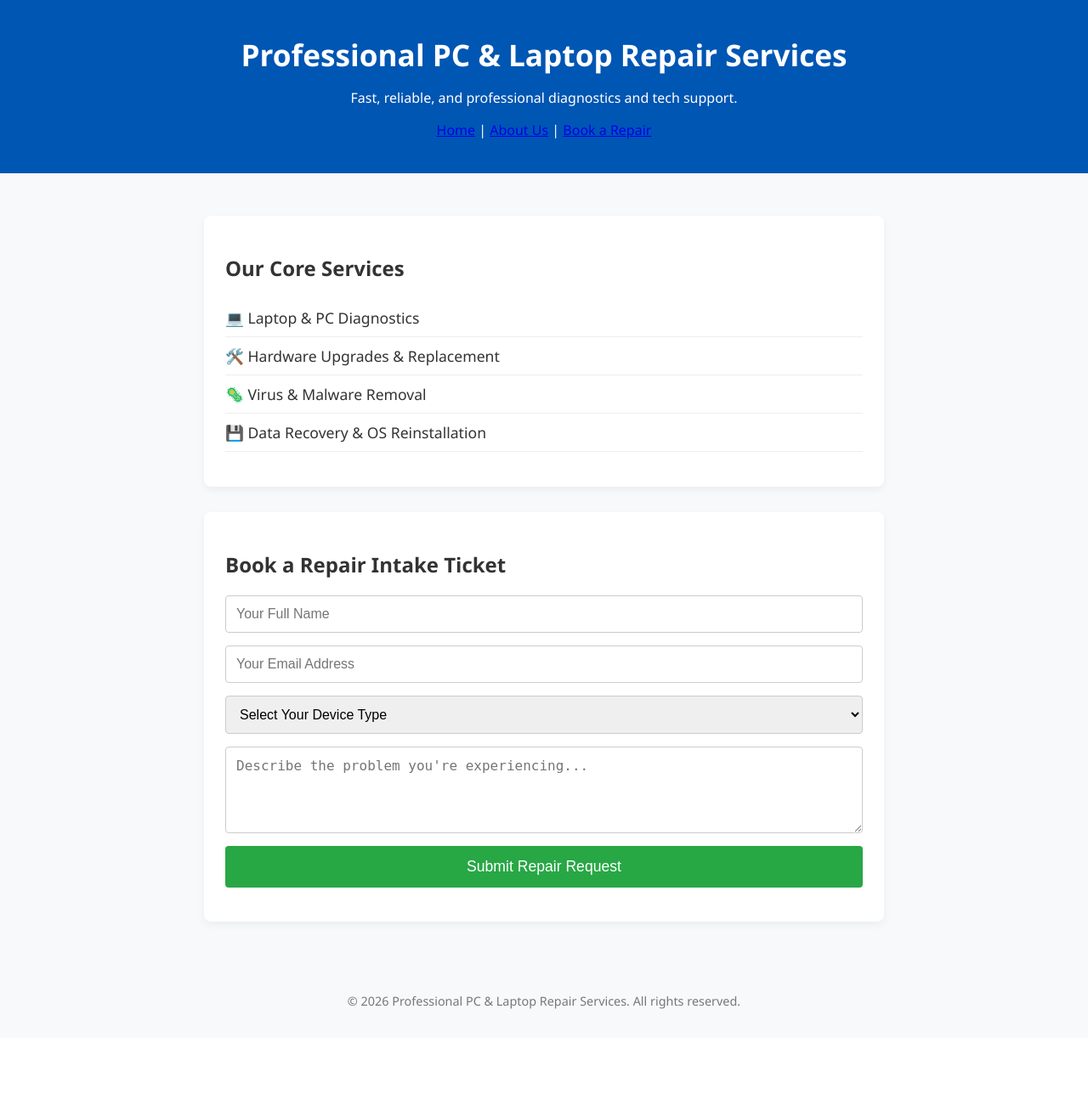
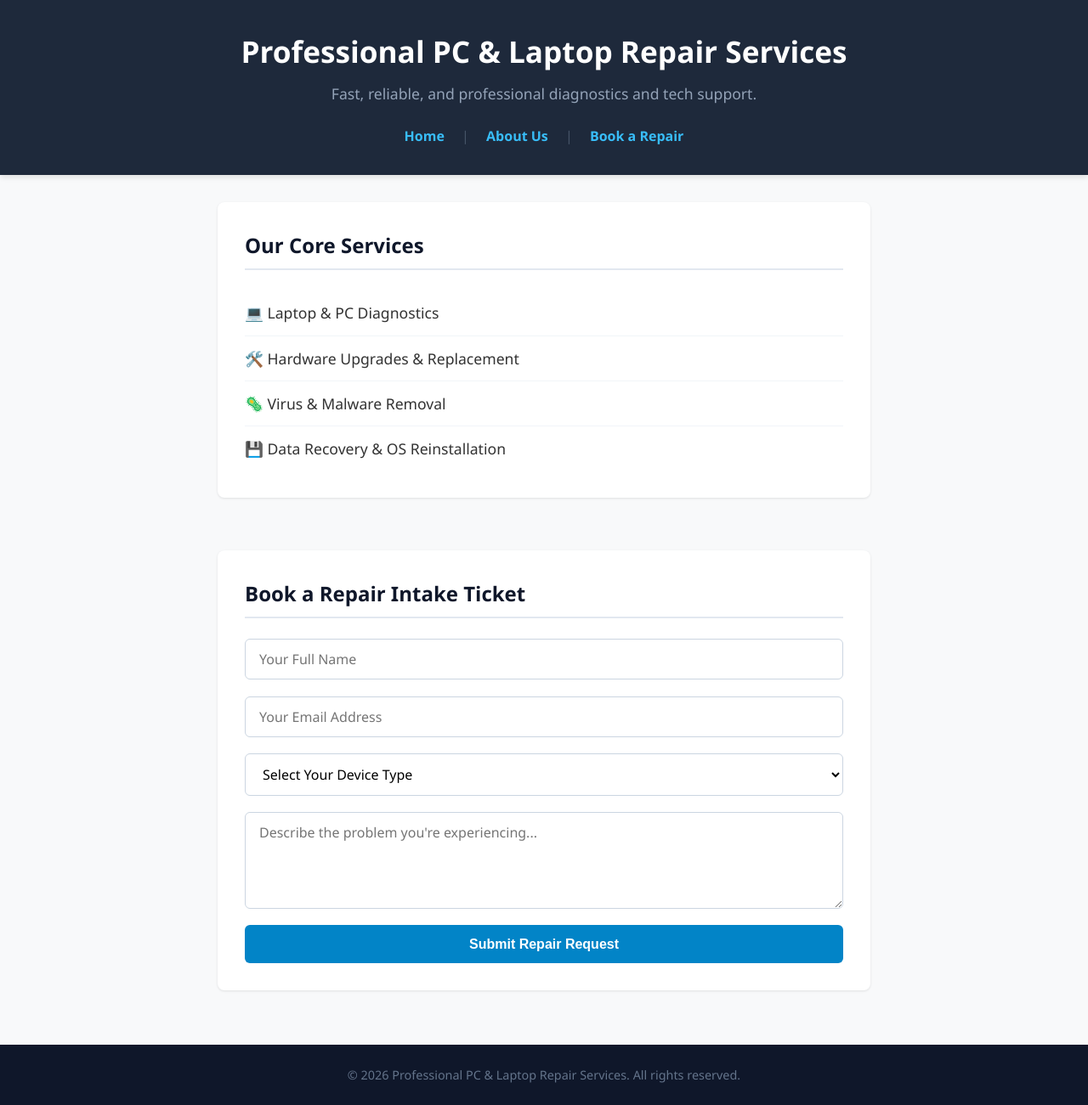
Before and after one commit to marzanjanramir645-crypto/pc-repair-website, a Flask app: page / in a window 1280 px wide. Shown: the whole page at 85% size. Before the commit the page ends 1188 px from the top, so only its background shows below. Run offline with Flask 3, Linux system fonts and the light colour scheme.

Commit message:
Update style.css

```diff
--- a/static/css/style.css
+++ b/static/css/style.css
@@ -48,3 +48,174 @@ button {
 button:hover { background-color: #218838; }
 #form-feedback { margin-top: 15px; text-align: center; font-weight: bold; }
 footer { text-align: center; padding: 20px; color: #777; font-size: 0.9rem; }
+
+/* Reset and Base Styles */
+* {
+    box-sizing: border-box;
+    margin: 0;
+    padding: 0;
+}
+
+body {
+    font-family: 'Segoe UI', Tahoma, Geneva, Verdana, sans-serif;
+    line-height: 1.6;
+    color: #333333;
+    background-color: #f8f9fa;
+    display: flex;
+    flex-direction: column;
+    min-height: 100vh;
+}
+
+/* Header & Navigation Styles */
+header {
+    background-color: #1e293b;
+    color: #ffffff;
+    padding: 2rem 1rem;
+    text-align: center;
+    box-shadow: 0 4px 6px -1px rgba(0, 0, 0, 0.1);
+}
+
+header h1 {
+    font-size: 2.2rem;
+    margin-bottom: 0.5rem;
+}
+
+header p {
+    color: #94a3b8;
+    font-size: 1.1rem;
+    margin-bottom: 1.5rem;
+}
+
+nav {
+    margin-top: 1rem;
+    font-size: 1rem;
+    color: #475569;
+}
+
+nav a {
+    color: #38bdf8;
+    text-decoration: none;
+    font-weight: 600;
+    padding: 0.5rem 1rem;
+    transition: color 0.2s ease;
+}
+
+nav a:hover {
+    color: #ffffff;
+}
+
+/* Container Structure */
+.container {
+    flex: 1;
+    max-width: 800px;
+    width: 100%;
+    margin: 2rem auto;
+    padding: 0 1rem;
+}
+
+section {
+    background: #ffffff;
+    padding: 2rem;
+    border-radius: 8px;
+    box-shadow: 0 1px 3px rgba(0,0,0,0.1);
+    margin-bottom: 2rem;
+}
+
+h2 {
+    color: #0f172a;
+    margin-bottom: 1.5rem;
+    border-bottom: 2px solid #e2e8f0;
+    padding-bottom: 0.5rem;
+}
+
+/* Services List Styling */
+.services ul {
+    list-style: none;
+}
+
+.services li {
+    padding: 0.75rem 0;
+    border-bottom: 1px solid #f1f5f9;
+    font-size: 1.1rem;
+}
+
+.services li:last-child {
+    border-bottom: none;
+}
+
+/* Intake Booking Form Styles */
+#repair-form {
+    display: flex;
+    flex-direction: column;
+    gap: 1.2rem;
+}
+
+#repair-form input,
+#repair-form select,
+#repair-form textarea {
+    width: 100%;
+    padding: 0.75rem 1rem;
+    border: 1px solid #cbd5e1;
+    border-radius: 6px;
+    font-size: 1rem;
+    background-color: #ffffff;
+    font-family: inherit;
+    transition: border-color 0.2s, box-shadow 0.2s;
+}
+
+#repair-form input:focus,
+#repair-form select:focus,
+#repair-form textarea:focus {
+    outline: none;
+    border-color: #0284c7;
+    box-shadow: 0 0 0 3px rgba(2, 132, 199, 0.15);
+}
+
+#repair-form button {
+    background-color: #0284c7;
+    color: #ffffff;
+    border: none;
+    padding: 0.85rem;
+    border-radius: 6px;
+    font-size: 1rem;
+    font-weight: 600;
+    cursor: pointer;
+    transition: background-color 0.2s;
+}
+
+#repair-form button:hover {
+    background-color: #0369a1;
+}
+
+/* Form Interactivity Response Alert Feedback Box */
+#form-feedback {
+    margin-top: 1rem;
+    padding: 1rem;
+    border-radius: 6px;
+    font-weight: 500;
+    display: none;
+}
+
+#form-feedback.success {
+    display: block;
+    background-color: #dcfce7;
+    color: #166534;
+    border: 1px solid #bbf7d0;
+}
+
+#form-feedback.error {
+    display: block;
+    background-color: #fee2e2;
+    color: #991b1b;
+    border: 1px solid #fecaca;
+}
+
+/* Footer Styling */
+footer {
+    background-color: #0f172a;
+    color: #64748b;
+    text-align: center;
+    padding: 1.5rem 1rem;
+    font-size: 0.9rem;
+    margin-top: auto;
+}
```
